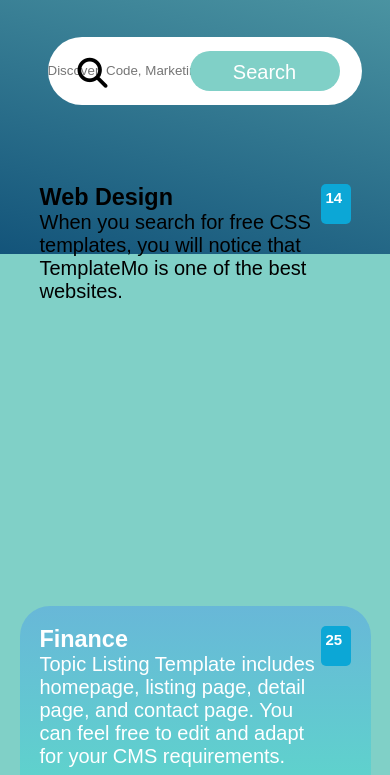
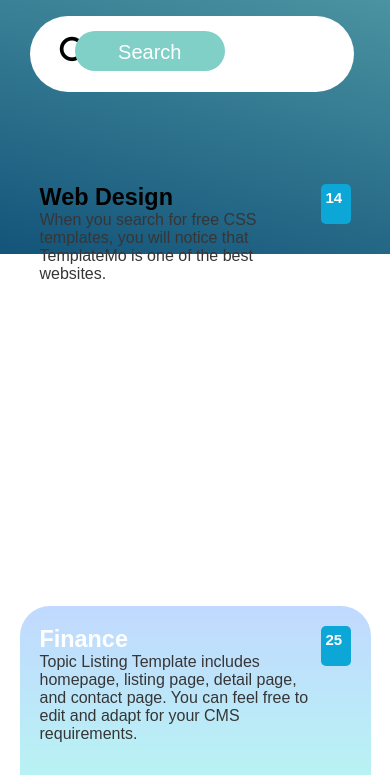
Before and after one commit to antaseck27/validation-tache-html-css, a plain HTML site: page index.html in a window 390 px wide. Shown: the part 346-1121 px from the top of the page. Drawn offline with Linux system fonts and the light colour scheme.

Commit message:
modification de la barre de recherche

```diff
--- a/index.html
+++ b/index.html
@@ -61,7 +61,7 @@
 
         <div class="box">
             <div class="searche-box">
-                <input type="text" placeholder="Discover, Code, Marketing, Finance......">
+                <input type="text" placeholder="">
                 <label for="" class="icon">
                     <i class="fa-solid fa-magnifying-glass"></i>
                 </label>
@@ -73,7 +73,7 @@
         </div>
         </section>
 
-        <section class="container2">
+        <sectigit on class="container2">
              <div class="group1">
               <div class="sougroup1">
                  <div>
--- a/media.css
+++ b/media.css
@@ -37,20 +37,20 @@
             width: 100vw;
             }
         .box{
-                width: 100%;
+                width: 70%;
                 max-width: 400px;
                 margin-top: 40px;
             }
          .box .searche-box{
                 position: relative;
-                left: -55px;
+                left: -45px;
                 margin: auto;
                 max-width: 50%;
 
             }
             .button1 button{
                 position: relative;
-                left: 10%;
+                left: 25%;
                 bottom: 26px;
                 padding: 10px;
             }
@@ -278,7 +278,6 @@
                 border-radius: 40px;
                 padding: 0PX;
 
-
             }
             .contact{
                 background-color: rgba(209, 224, 235, 0.768);
--- a/style.css
+++ b/style.css
@@ -83,13 +83,13 @@ i{
 }
 .hero h1{
     text-align: center;
-    font-size: 80px;
-    padding: 50px;
+    font-size: 70px;
+    padding: 30px;
     color: white;
 }
 .hero h6{
     text-align: center;
-    font-size: 50px;
+    font-size: 30px;
     color: #13547a;
 }
 /* ------------------------------------------------------------------------------bouton de recherche------------------------------------------- */
@@ -102,7 +102,7 @@ i{
 }
 .box .searche-box{
     position: relative;
-    left: 300px;
+    left: 160px;
     margin: auto;
     height: 40px;
     max-width: 380px;
@@ -111,8 +111,8 @@ i{
 }
 .searche-box input{
     position: absolute;
-    height: 170%;
-    width: 170%;
+    height: 190%;
+    width: 250%;
     border-radius: 50px;
     margin: auto;
     background-color: white;
@@ -142,7 +142,7 @@ i{
     border: none;
     font-size: 20px;
     position: relative;
-    left: 90vh;
+    left: 110vh;
     bottom: 24px;
 }
 
@@ -161,7 +161,7 @@ i{
     gap: 20px;
     justify-content: center;
     position: relative;
-    bottom: 50px;
+    bottom: 90px;
 
 }
 
@@ -179,6 +179,7 @@ i{
     justify-content: space-between;
     padding: 100px;
 
+
 }
 .sougroup1 {
 
@@ -192,6 +193,10 @@ i{
     border-radius: 50px;
     padding: 20px;
 
+}
+.container2 p{
+    font-size: 16px;
+    color: rgb(55, 54, 54);
 }
 .sougroup1 .tof3 .card {
     width: 100%;
```
